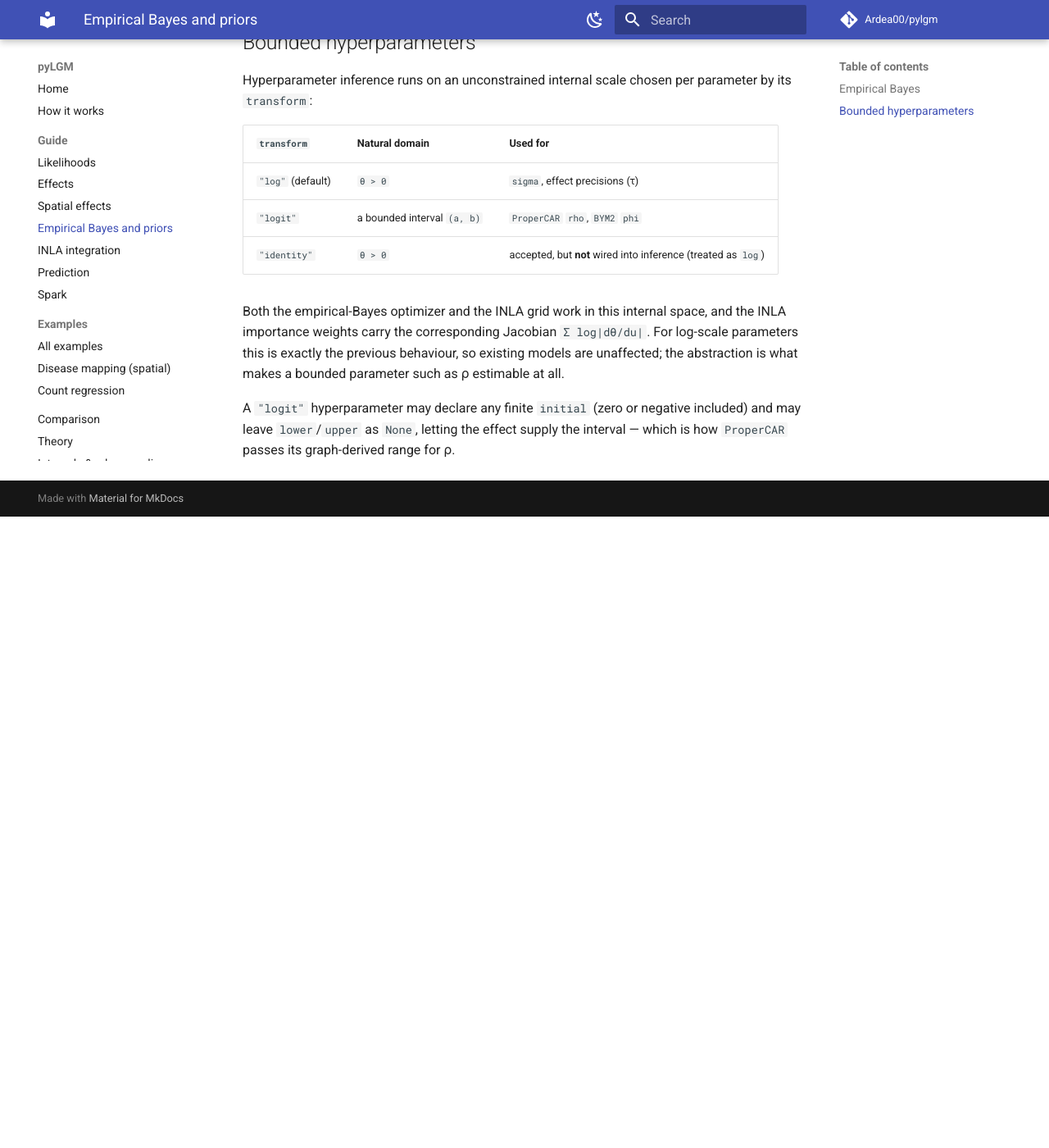
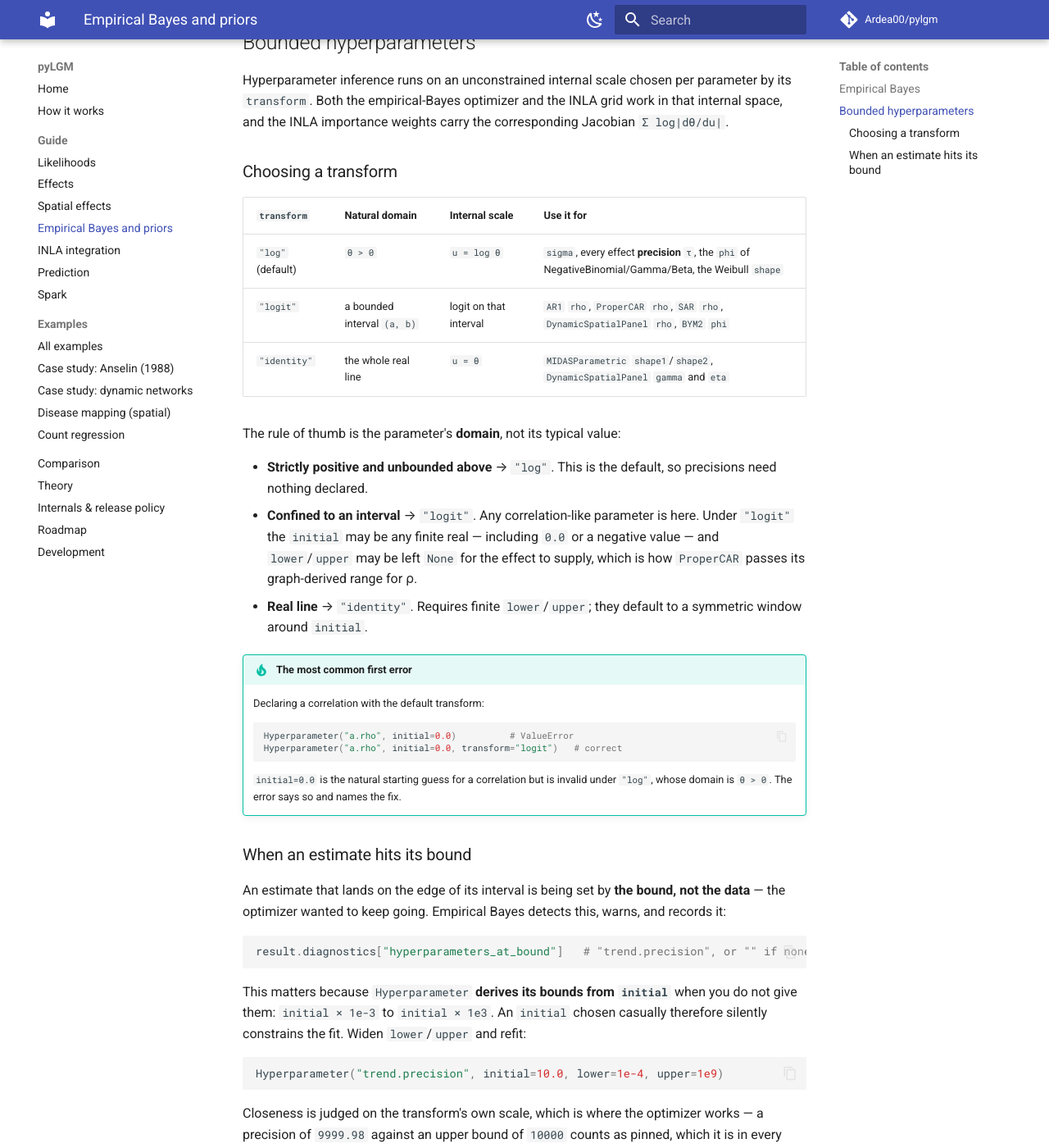
Before and after one commit to Ardea00/pylgm, an MkDocs documentation site: the page built from docs/empirical-bayes.md, in a window 1280 px wide and 1400 px high, scrolled down 1454 px. Shown: the whole window at 82% size. Built offline with MkDocs 1.6.1 and Material for MkDocs 9.7.7, drawn with Linux system fonts in a browser that asks for light colours; comment, search, counter and statistics services are not loaded; before the commit the page ends 2084 px from its top, so only the background shows below that; some of the changed text lies outside the part shown.

Commit message:
docs: case-study pages with figures; fix and deepen the hyperparameter guide
Case studies
------------
Two dedicated pages, matching the existing per-example walkthrough style,
each with figures generated by the example itself:

- examples-columbus.md: what OLS is biased by and what the spatial field
  absorbs. Figures: the coefficient comparison (OLS -1.60 vs ML -0.96 vs
  pyLGM -0.91) and the fitted SAR field drawn on real neighbourhood
  centroids with contiguity edges, which shows the spatial clustering OLS
  folds into the income coefficient.
- examples-dynamic-network.md: one network per year. Figures: every
  contiguity edge tracked across the decade (individual edges move
  substantially while the mean is flat -- a static W averages that away)
  and the knocked-out-cell recovery against the baselines.

Columbus data.csv gains X/Y centroids so the spatial figure is possible.
Figure generation is skipped, not fatal, when matplotlib is absent, since
both examples run in CI and matplotlib is not a dev dependency; verified
by running them in an environment without it.

Guide
-----
docs/empirical-bayes.md never mentioned choosing a transform, and its one
table was wrong: it claimed "identity" was "accepted, but not wired into
inference (treated as log)" with domain theta > 0. Identity has been wired
in since the parametric-MIDAS slice and is the real line, and it is what
SDPD gamma/eta require. The table now lists every parameter against its
transform, with the domain-based rule for picking one and the
initial=0.0-under-log error called out, since that is the first mistake a
correlation parameter invites.

Adds a section for the new bound diagnostic: what
hyperparameters_at_bound means, that Hyperparameter derives bounds from
initial when they are not given, why closeness is measured on the
transform scale, and that a precision at its upper bound means the effect
is being estimated away -- widening will not change that conclusion.

Anchors and images verified in the built site.

Co-Authored-By: Claude Opus 5 <noreply@anthropic.com>

````diff
--- a/docs/empirical-bayes.md
+++ b/docs/empirical-bayes.md
@@ -71,20 +71,69 @@ capability. Runnable examples live at
 ## Bounded hyperparameters
 
 Hyperparameter inference runs on an unconstrained internal scale chosen per
-parameter by its `transform`:
+parameter by its `transform`. Both the empirical-Bayes optimizer and the INLA
+grid work in that internal space, and the INLA importance weights carry the
+corresponding Jacobian `Σ log|dθ/du|`.
 
-| `transform` | Natural domain | Used for |
-| --- | --- | --- |
-| `"log"` (default) | `θ > 0` | `sigma`, effect precisions (τ) |
-| `"logit"` | a bounded interval `(a, b)` | `ProperCAR` `rho`, `BYM2` `phi` |
-| `"identity"` | `θ > 0` | accepted, but **not** wired into inference (treated as `log`) |
+### Choosing a transform
 
-Both the empirical-Bayes optimizer and the INLA grid work in this internal
-space, and the INLA importance weights carry the corresponding Jacobian
-`Σ log|dθ/du|`. For log-scale parameters this is exactly the previous
-behaviour, so existing models are unaffected; the abstraction is what makes a
-bounded parameter such as ρ estimable at all.
+| `transform` | Natural domain | Internal scale | Use it for |
+| --- | --- | --- | --- |
+| `"log"` (default) | `θ > 0` | `u = log θ` | `sigma`, every effect **precision** `τ`, the `phi` of NegativeBinomial/Gamma/Beta, the Weibull `shape` |
+| `"logit"` | a bounded interval `(a, b)` | logit on that interval | `AR1` `rho`, `ProperCAR` `rho`, `SAR` `rho`, `DynamicSpatialPanel` `rho`, `BYM2` `phi` |
+| `"identity"` | the whole real line | `u = θ` | `MIDASParametric` `shape1`/`shape2`, `DynamicSpatialPanel` `gamma` and `eta` |
 
-A `"logit"` hyperparameter may declare any finite `initial` (zero or negative
-included) and may leave `lower`/`upper` as `None`, letting the effect supply
-the interval — which is how `ProperCAR` passes its graph-derived range for ρ.
+The rule of thumb is the parameter's **domain**, not its typical value:
+
+- **Strictly positive and unbounded above** → `"log"`. This is the default, so
+  precisions need nothing declared.
+- **Confined to an interval** → `"logit"`. Any correlation-like parameter is
+  here. Under `"logit"` the `initial` may be any finite real — including `0.0`
+  or a negative value — and `lower`/`upper` may be left `None` for the effect to
+  supply, which is how `ProperCAR` passes its graph-derived range for ρ.
+- **Real line** → `"identity"`. Requires finite `lower`/`upper`; they default to
+  a symmetric window around `initial`.
+
+!!! tip "The most common first error"
+    Declaring a correlation with the default transform:
+
+    ```python
+    Hyperparameter("a.rho", initial=0.0)          # ValueError
+    Hyperparameter("a.rho", initial=0.0, transform="logit")   # correct
+    ```
+
+    `initial=0.0` is the natural starting guess for a correlation but is
+    invalid under `"log"`, whose domain is `θ > 0`. The error says so and names
+    the fix.
+
+### When an estimate hits its bound
+
+An estimate that lands on the edge of its interval is being set by **the bound,
+not the data** — the optimizer wanted to keep going. Empirical Bayes detects
+this, warns, and records it:
+
+```python
+result.diagnostics["hyperparameters_at_bound"]   # "trend.precision", or "" if none
+```
+
+This matters because `Hyperparameter` **derives its bounds from `initial`** when
+you do not give them: `initial × 1e-3` to `initial × 1e3`. An `initial` chosen
+casually therefore silently constrains the fit. Widen `lower`/`upper` and refit:
+
+```python
+Hyperparameter("trend.precision", initial=10.0, lower=1e-4, upper=1e9)
+```
+
+Closeness is judged on the transform's own scale, which is where the optimizer
+works — a precision of `9999.98` against an upper bound of `10000` counts as
+pinned, which it is in every sense that matters, even though it is `0.02` away
+in natural units.
+
+A precision driven to its **upper** bound usually has a specific meaning: that
+effect is being estimated away. An infinite precision is a zero-variance field,
+i.e. "the data prefers no such term at all". Widening the bound will not change
+that conclusion — it will just let the estimate run further. The fix there is to
+drop the term or accept it, not to loosen the interval.
+
+Under `hyperparameters="integrate"` the bounds define the grid rather than a
+search region, so this diagnostic is reported for the empirical-Bayes path only.
--- a/mkdocs.yml
+++ b/mkdocs.yml
@@ -39,6 +39,8 @@ nav:
       - Spark: spark.md
   - Examples:
       - All examples: examples.md
+      - "Case study: Anselin (1988)": examples-columbus.md
+      - "Case study: dynamic networks": examples-dynamic-network.md
       - Disease mapping (spatial): examples-disease-mapping.md
       - Count regression: examples-count-regression.md
   - Comparison: comparison.md
````
Also changed, not shown: docs/examples-columbus.md (added, +119 -0 lines), docs/examples-dynamic-network.md (added, +146 -0 lines), docs/examples.md (+2 -2 lines), docs/index.md (+2 -1 lines), docs/img/columbus_coefficients.png (added), docs/img/columbus_spatial_field.png (added), docs/img/state_cell_recovery.png (added), docs/img/state_network_drift.png (added), 3 other files.
